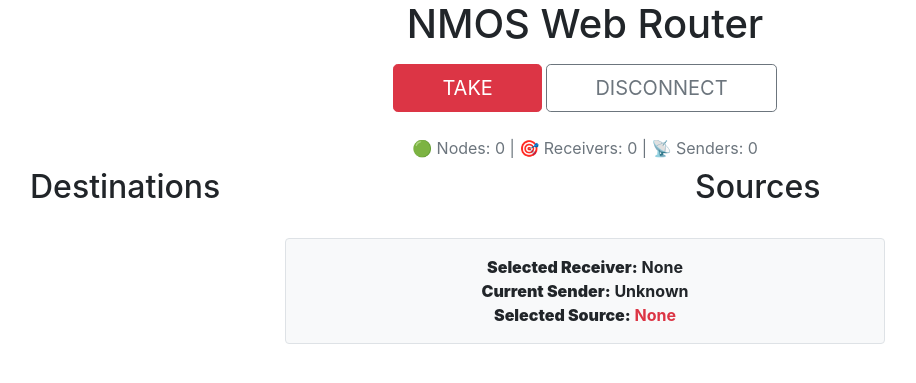
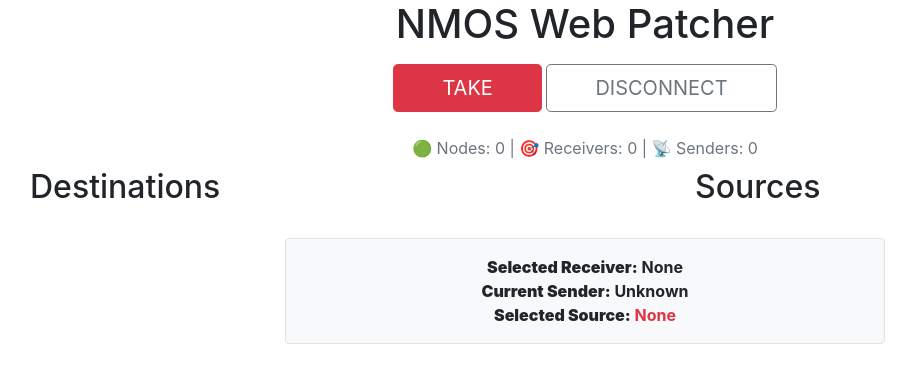
Before and after one commit to acresp/nmos-web-patcher, a Flask app: page / in a window 1280 px wide. Shown: the top 383 px of the page, without its empty margins (55-971 px from the left). Run offline with Flask 3, Linux system fonts and the light colour scheme; some libraries are stand-ins or nearby versions.

Commit message:
Initial commit of nmos-web-patcher

```diff
--- a/static/script.js
+++ b/static/script.js
@@ -1,9 +1,3 @@
-console.log("✅ script.js loaded");
-console.log("Initial Receivers:", initialReceivers);
-console.log("Initial Sources:", initialSources);
-console.log("Initial Nodes:", initialNodes);
-
-
 function toggleList(button) {
     const ul = button.nextElementSibling;
     const isVisible = !ul.classList.contains('d-none');
--- a/templates/base.html
+++ b/templates/base.html
@@ -2,7 +2,7 @@
 <html lang="en">
 <head>
     <meta charset="UTF-8">
-    <title>{% block title %}Notélé NMOS Web Router{% endblock %}</title>
+    <title>{% block title %}NMOS Web Patcher{% endblock %}</title>
     <meta name="viewport" content="width=device-width, initial-scale=1">
     <link rel="stylesheet" href="https://maxcdn.bootstrapcdn.com/bootstrap/4.0.0/css/bootstrap.min.css">
     <style>
--- a/templates/index.html
+++ b/templates/index.html
@@ -1,8 +1,8 @@
 {% extends "base.html" %}
-{% block title %}NMOS Web Router{% endblock %}
+{% block title %}NMOS Web Patcher{% endblock %}
 
 {% block content %}
-<h1 class="text-center mb-3">NMOS Web Router</h1>
+<h1 class="text-center mb-3">NMOS Web Patcher</h1>
 
 <!-- Action buttons centered -->
 <div class="text-center mb-4">
--- a/templates/settings.html
+++ b/templates/settings.html
@@ -1,8 +1,8 @@
 {% extends "base.html" %}
-{% block title %}Settings - NMOS Web Router{% endblock %}
+{% block title %}Settings - NMOS Web Patcher{% endblock %}
 
 {% block content %}
-<h1 class="text-center">Settings - NMOS Web Router</h1>
+<h1 class="text-center">Settings - NMOS Web Patcher</h1>
 
 <table class="table table-bordered">
     <thead>
```
Also changed, not shown: requirements.txt (added, +8 -0 lines), README.md.
